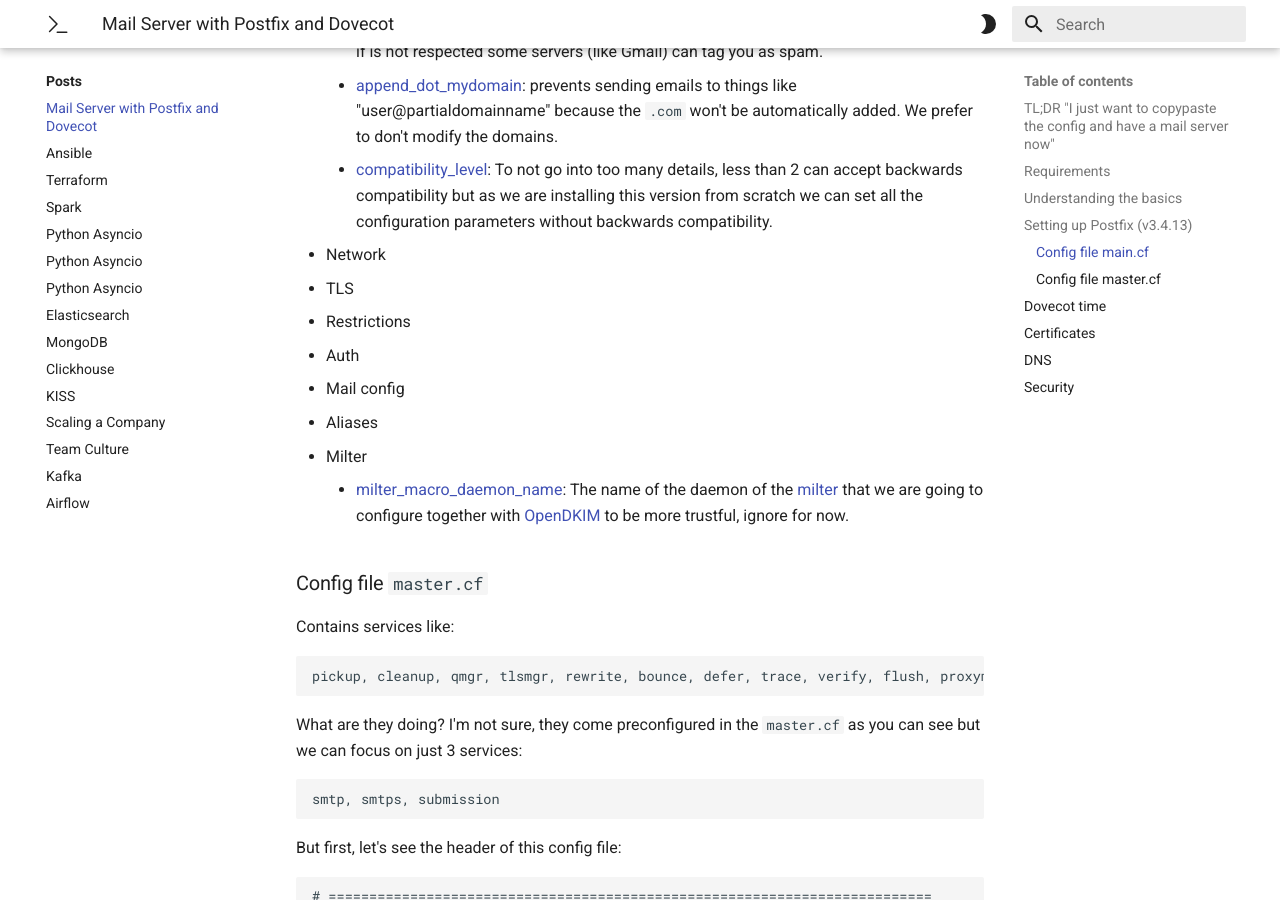
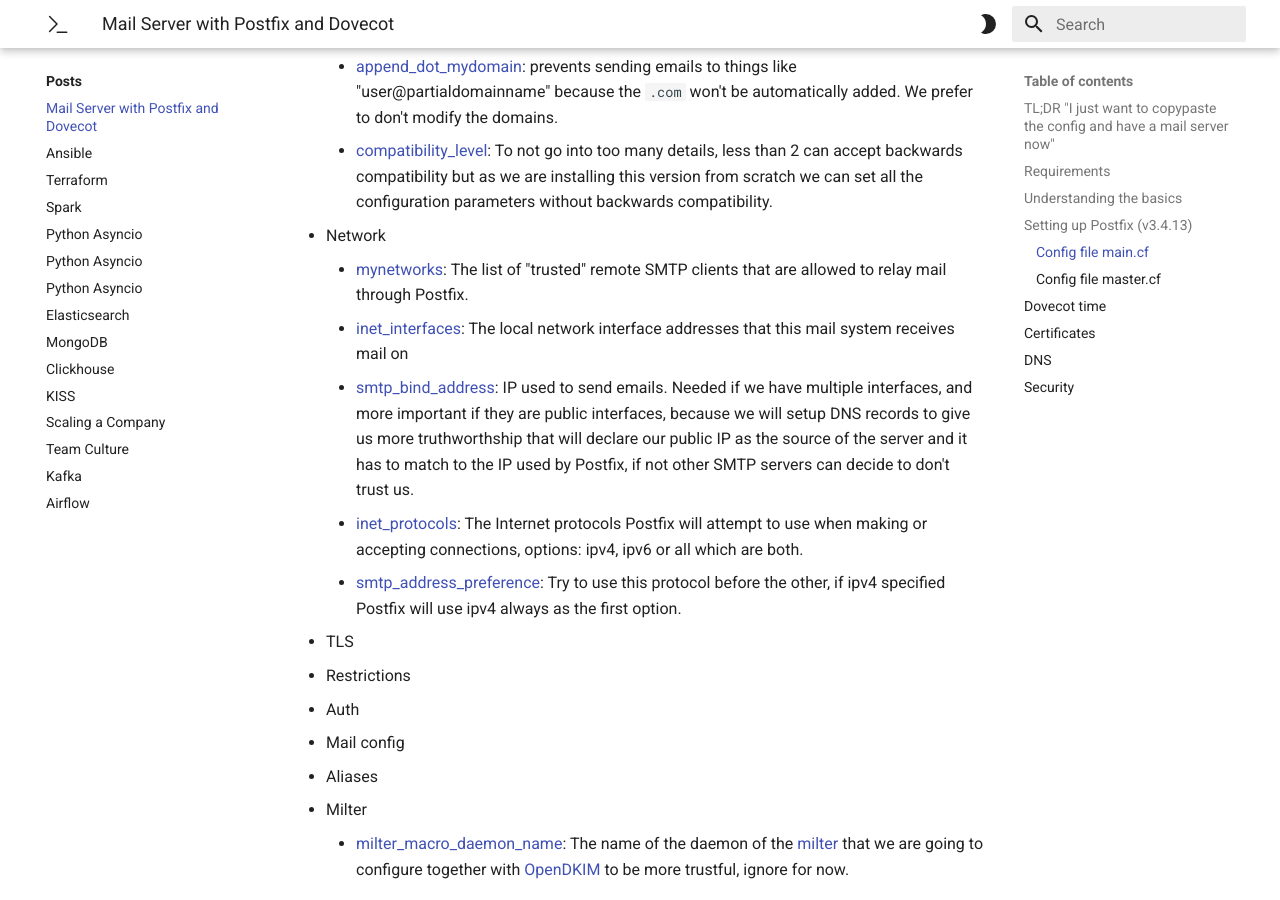
Before and after one commit to oalfonso-o/mkdocs, an MkDocs documentation site: the page built from docs/posts/mailserver.md, in a window 1280 px wide and 900 px high, scrolled down 5657 px. Built offline with MkDocs 1.6.1 and Material for MkDocs 9.7.7, drawn with Linux system fonts in a browser that asks for light colours.

Commit message:
Document postfix main.cf network parameters

```diff
--- a/docs/posts/mailserver.md
+++ b/docs/posts/mailserver.md
@@ -271,6 +270,11 @@ Brief description of each parameter:
     - [append_dot_mydomain](https://www.postfix.org/postconf.5.html#append_dot_mydomain): prevents sending emails to things like "user@partialdomainname" because the `.com` won't be automatically added. We prefer to don't modify the domains.
     - [compatibility_level](https://www.postfix.org/postconf.5.html#compatibility_level): To not go into too many details, less than 2 can accept backwards compatibility but as we are installing this version from scratch we can set all the configuration parameters without backwards compatibility.
 - Network
+    - [mynetworks](https://www.postfix.org/postconf.5.html#mynetworks): The list of "trusted" remote SMTP clients that are allowed to relay mail through Postfix.
+    - [inet_interfaces](https://www.postfix.org/postconf.5.html#inet_interfaces): The local network interface addresses that this mail system receives mail on
+    - [smtp_bind_address](https://www.postfix.org/postconf.5.html#smtp_bind_address): IP used to send emails. Needed if we have multiple interfaces, and more important if they are public interfaces, because we will setup DNS records to give us more truthworthship that will declare our public IP as the source of the server and it has to match to the IP used by Postfix, if not other SMTP servers can decide to don't trust us.
+    - [inet_protocols](https://www.postfix.org/postconf.5.html#inet_protocols): The Internet protocols Postfix will attempt to use when making or accepting connections, options: ipv4, ipv6 or all which are both.
+    - [smtp_address_preference](https://www.postfix.org/postconf.5.html#smtp_address_preference): Try to use this protocol before the other, if ipv4 specified Postfix will use ipv4 always as the first option.
 - TLS
 - Restrictions
 - Auth
```
Also changed, not shown: other parts of docs/posts/mailserver.md (+0 -1 lines).
